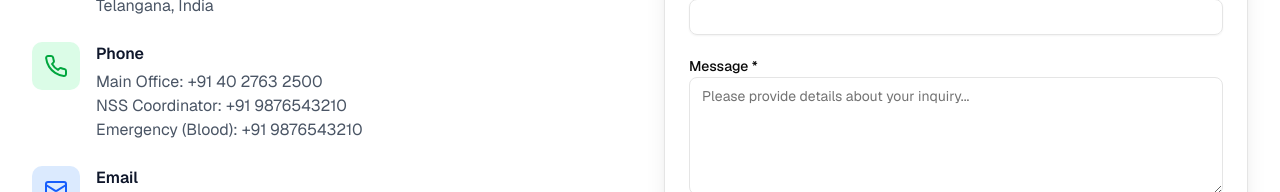
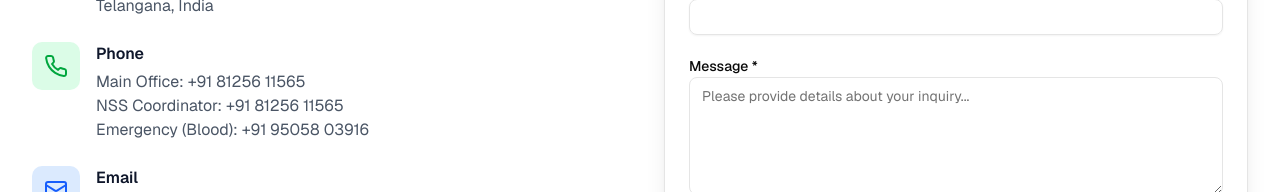
Before and after one commit to Varshith271105/NSS_KMIT, a Next.js app: page /contact in a window 1280 px wide. Shown: the part 706-898 px from the top of the page. Built offline with nearby package versions, Linux system fonts and the light colour scheme.

Commit message:
Update page.tsx

```diff
--- a/app/contact/page.tsx
+++ b/app/contact/page.tsx
@@ -96,11 +96,11 @@ export default function ContactPage() {
                   <div>
                     <h3 className="font-semibold text-slate-900 mb-1">Phone</h3>
                     <p className="text-gray-600">
-                      Main Office: +91 40 2763 2500
+                      Main Office: +91 81256 11565
                       <br />
-                      NSS Coordinator: +91 9876543210
+                      NSS Coordinator: +91 81256 11565
                       <br />
-                      Emergency (Blood): +91 9876543210
+                      Emergency (Blood): +91 95058 03916
                     </p>
                   </div>
                 </div>
```
